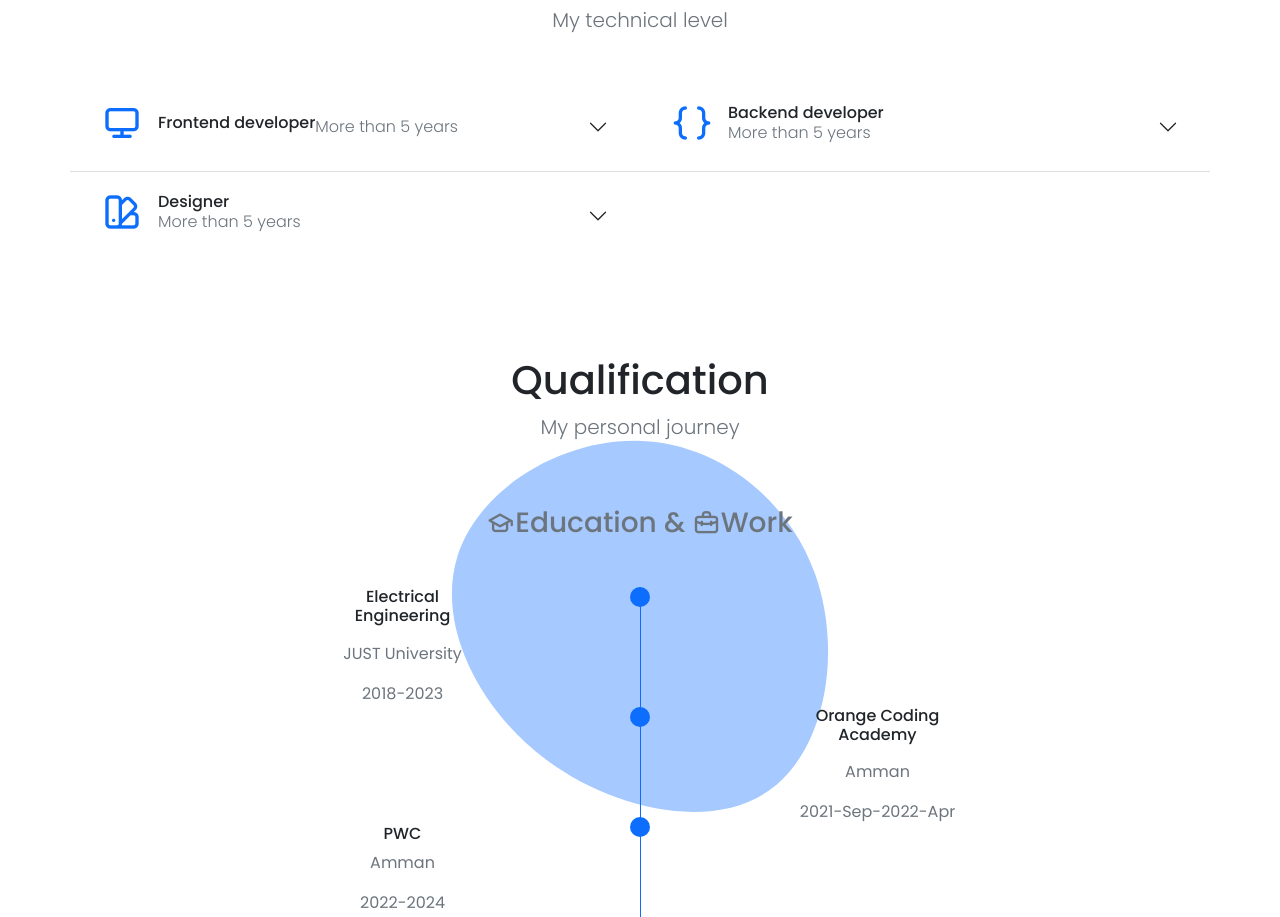
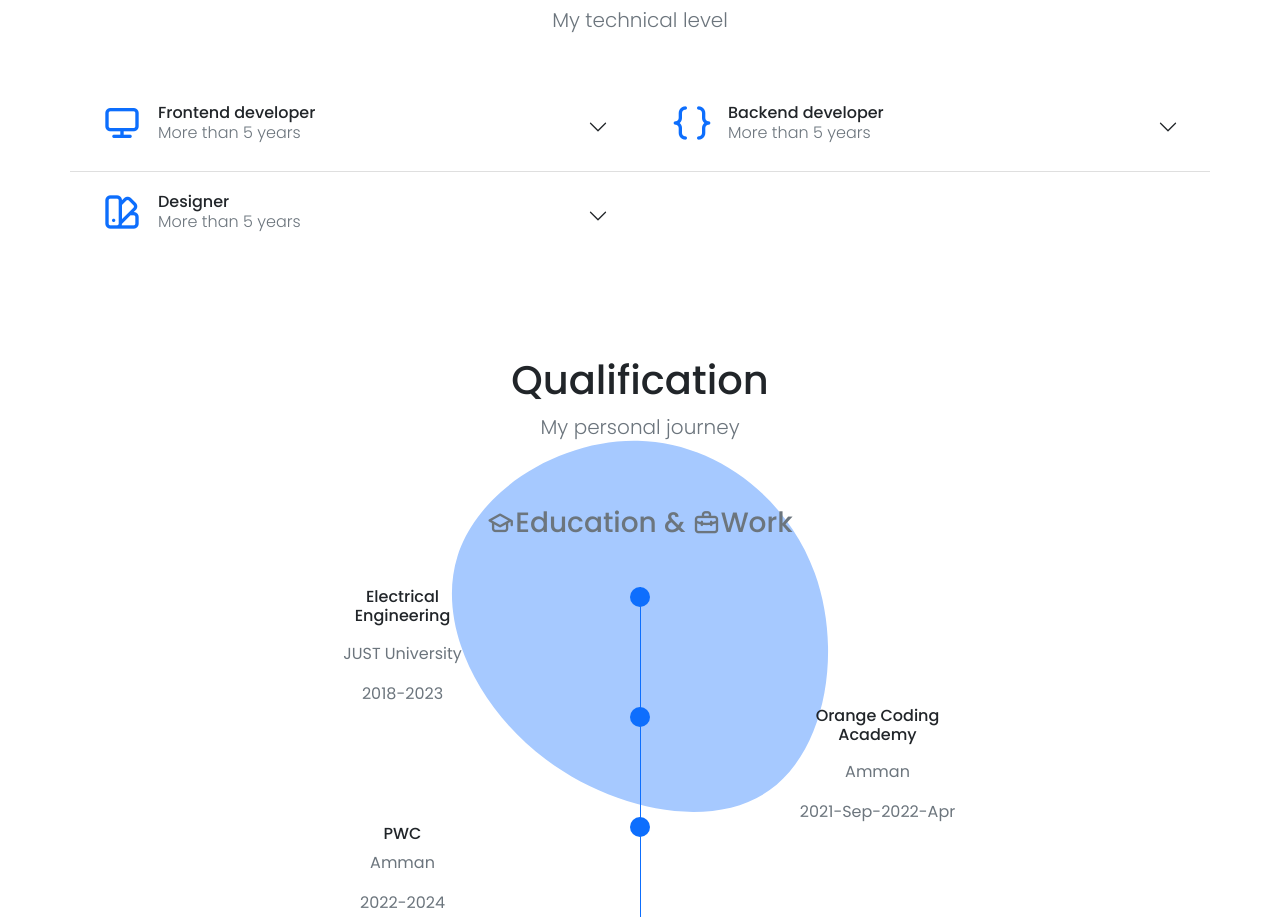
Before and after one commit to haithamassoli/Portfolio, a plain HTML site: page index.html in a window 1280 px wide. Shown: the part 1641-2558 px from the top of the page. Drawn offline with nearby package versions, Linux system fonts and the light colour scheme.

Commit message:
Update index.html

```diff
--- a/index.html
+++ b/index.html
@@ -161,7 +161,7 @@
 				<div class="accordion-item col-md-6">
 					<h2 class="accordion-header" id="flush-headingOne">
             <button class="accordion-button collapsed" type="button" data-bs-toggle="collapse" data-bs-target="#flush-collapseOne" aria-expanded="false" aria-controls="flush-collapseOne">
-              <i class="uil uil-desktop h1 text-primary"></i> <h6 class="ms-3">Frontend developer</h6><br><span class="text-secondary fw-light">More than 5 years</span>
+              <i class="uil uil-desktop h1 text-primary"></i> <h6 class="ms-3">Frontend developer<br><span class="text-secondary fw-light">More than 5 years</span></h6>
             </button>
           </h2>
 					<div id="flush-collapseOne" class="accordion-collapse collapse" aria-labelledby="flush-headingOne" data-bs-parent="#skill">
```
